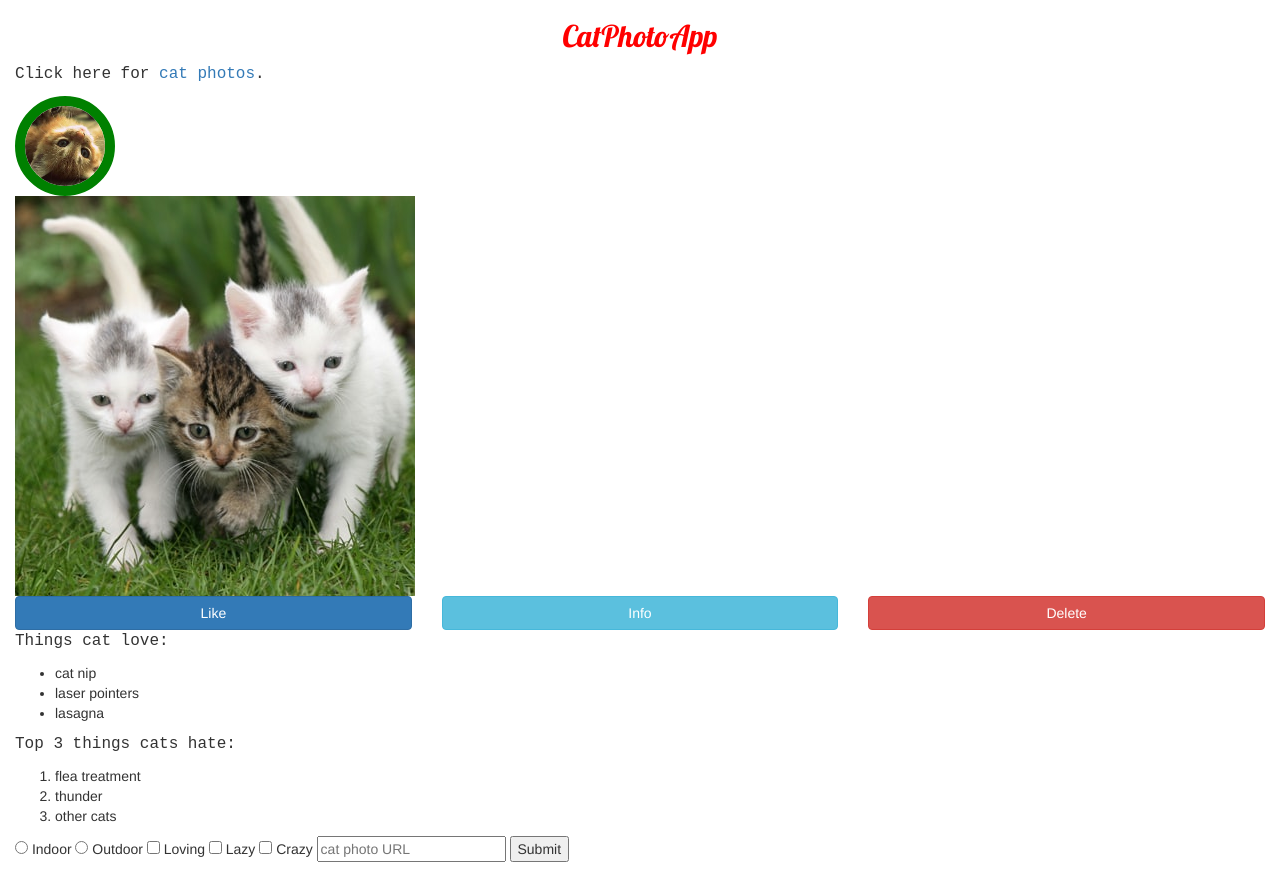
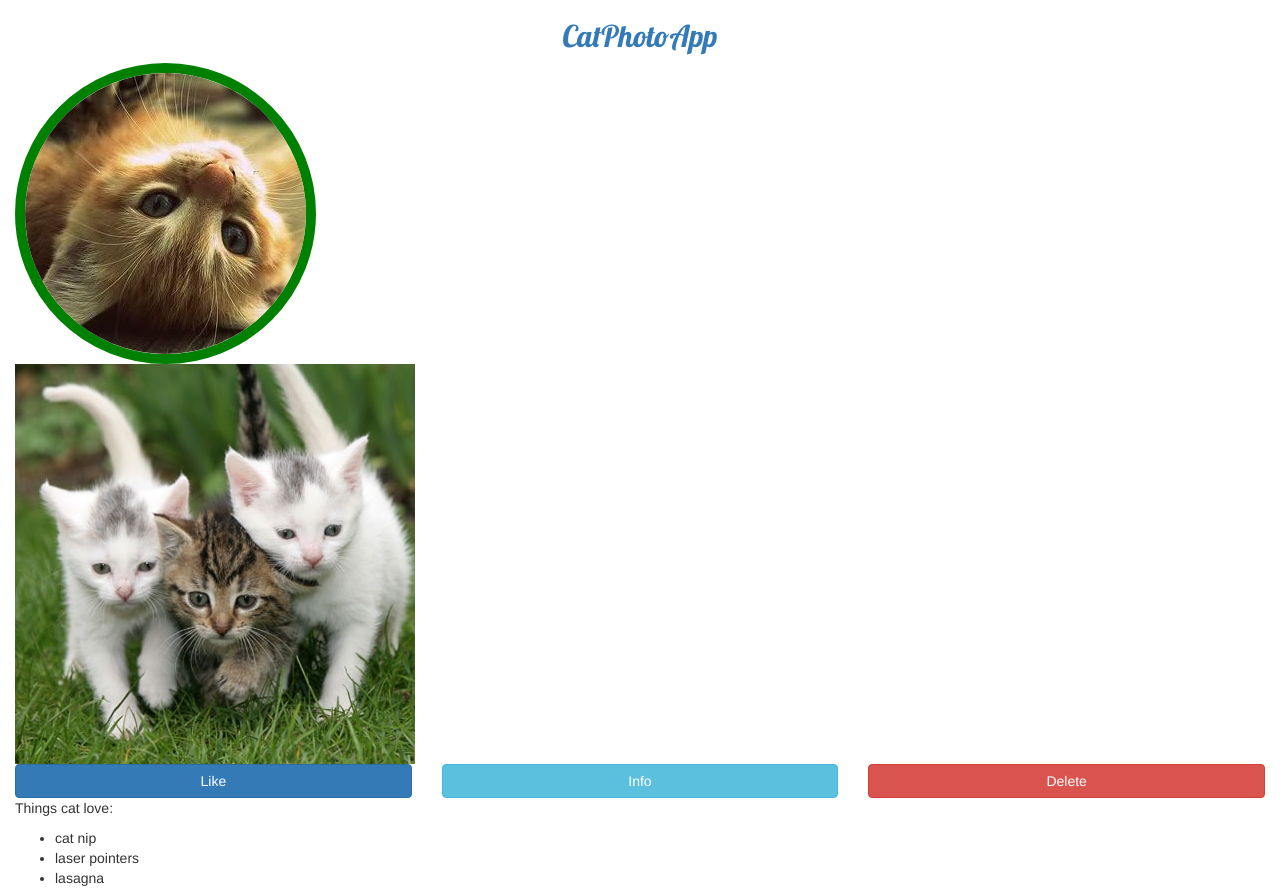
Before and after one commit to dinhtienthuan/responsive-design-with-bootstrap, a website: page index.html in a window 1280 px wide. Shown: the top 891 px of the page. Before the commit the page ends 862 px from the top, so only its background shows below. Drawn offline with nearby package versions, Linux system fonts and the light colour scheme.

Commit message:
Ditch Custom CSS for Bootstrap

```diff
--- a/index.html
+++ b/index.html
@@ -12,17 +12,8 @@
   <link rel="stylesheet" href="https://fonts.googleapis.com/css?family=Lobster" type="text/css">
 
   <style>
-    .red-text {
-      color: red;
-    }
-
     h2 {
       font-family: Lobster, Monospace;
-    }
-
-    p {
-      font-size: 16px;
-      font-family: Monospace;
     }
 
     .thick-green-border {
@@ -31,22 +22,16 @@
       border-style: solid;
       border-radius: 50%;
     }
-
-    .smaller-image {
-      width: 100px;
-    }
   </style>
 </head>
 <body>
   <div class="container-fluid">
-    <h2 class="red-text text-center">CatPhotoApp</h2>
-
-    <p>Click here for <a href="#">cat photos</a>.</p>
+    <h2 class="text-primary text-center">CatPhotoApp</h2>
 
     <a href="#">
       <img src="./assets/img/relaxing-cat.jpg"
         alt="A cute orange cat lying on its back."
-        class="smaller-image thick-green-border">
+        class="img-responsive thick-green-border">
     </a>
     <a href="#">
       <img src="./assets/img/running-cats.jpg"
```
